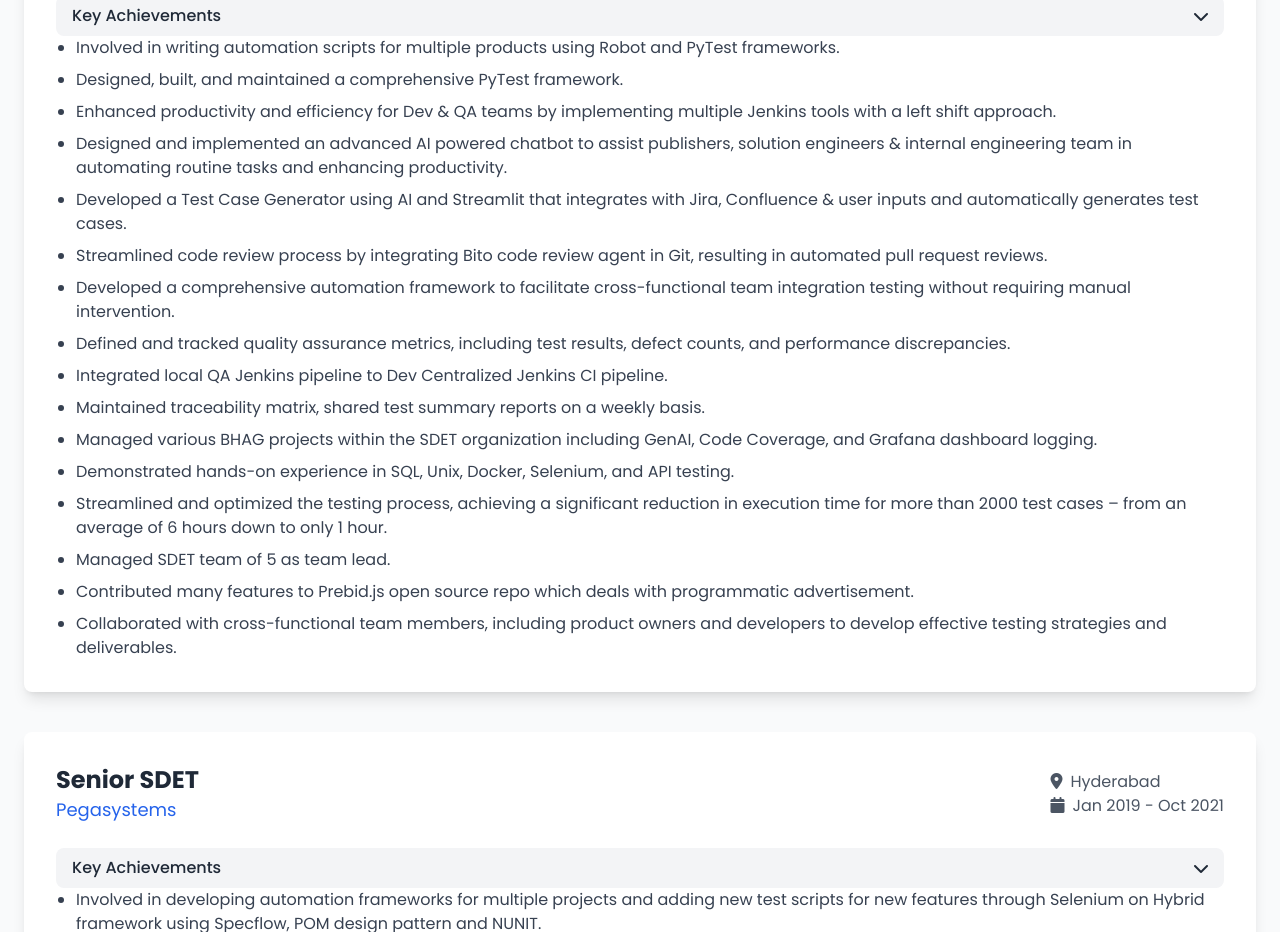
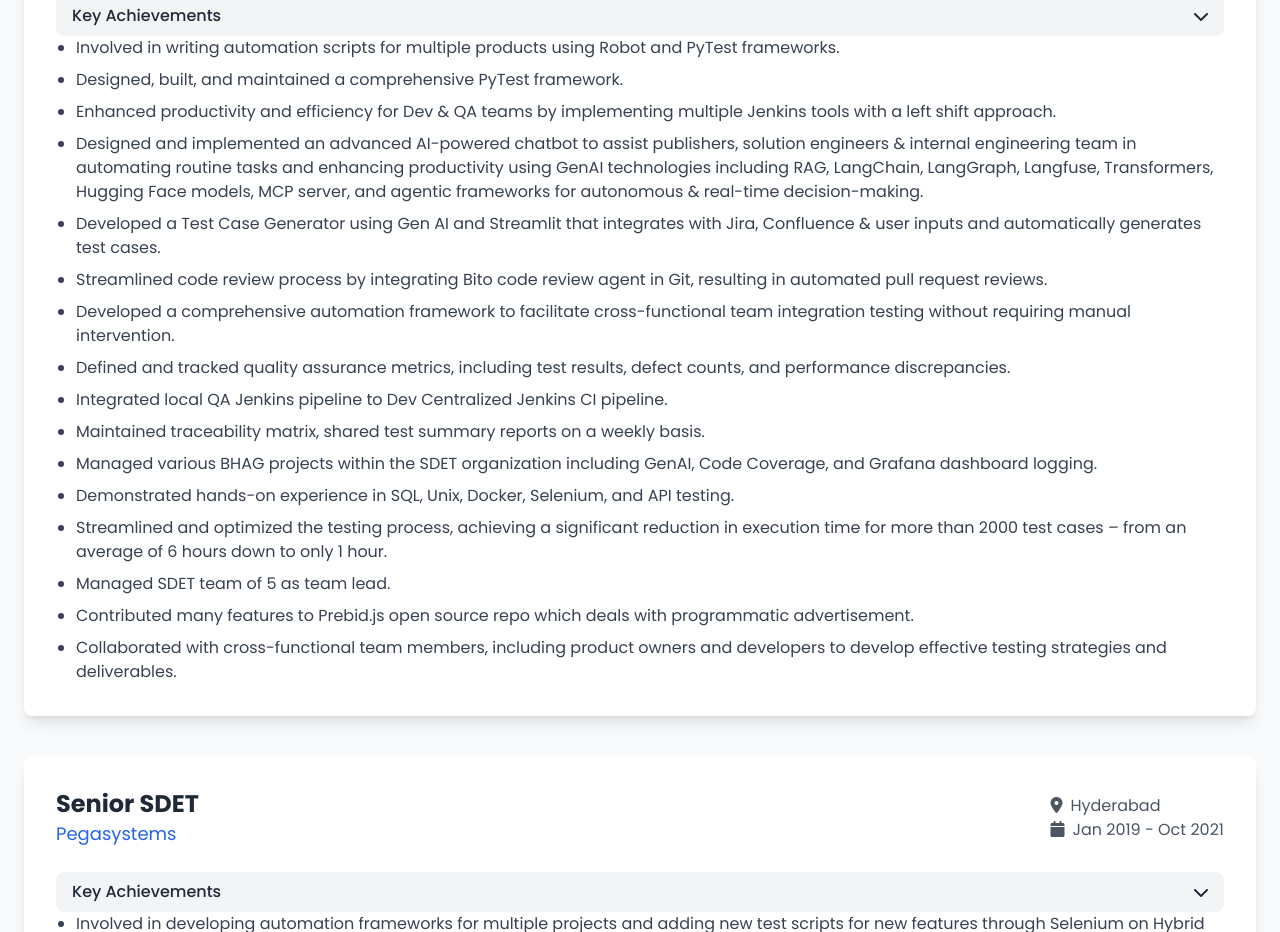
Before and after one commit to pm-asit-sahoo/asit-portfolio, a plain HTML site: page index.html in a window 1280 px wide. Shown: the part 5620-6552 px from the top of the page. Drawn offline with nearby package versions, Linux system fonts and the light colour scheme.

Commit message:
Update index.html

```diff
--- a/index.html
+++ b/index.html
@@ -886,8 +886,8 @@
                         <li>Involved in writing automation scripts for multiple products using Robot and PyTest frameworks.</li>
                         <li>Designed, built, and maintained a comprehensive PyTest framework.</li>
                         <li>Enhanced productivity and efficiency for Dev & QA teams by implementing multiple Jenkins tools with a left shift approach.</li>
-                        <li>Designed and implemented an advanced AI powered chatbot to assist publishers, solution engineers & internal engineering team in automating routine tasks and enhancing productivity.</li>
-                        <li>Developed a Test Case Generator using AI and Streamlit that integrates with Jira, Confluence & user inputs and automatically generates test cases.</li>
+                        <li>Designed and implemented an advanced AI-powered chatbot to assist publishers, solution engineers & internal engineering team in automating routine tasks and enhancing productivity using GenAI technologies including RAG, LangChain, LangGraph, Langfuse, Transformers, Hugging Face models, MCP server, and agentic frameworks for autonomous & real-time decision-making.</li>
+                        <li>Developed a Test Case Generator using Gen AI and Streamlit that integrates with Jira, Confluence & user inputs and automatically generates test cases.</li>
                         <li>Streamlined code review process by integrating Bito code review agent in Git, resulting in automated pull request reviews.</li>
                         <li>Developed a comprehensive automation framework to facilitate cross-functional team integration testing without requiring manual intervention.</li>
                         <li>Defined and tracked quality assurance metrics, including test results, defect counts, and performance discrepancies.</li>
@@ -1630,5 +1630,5 @@ ${message}`;
     <!-- DOCX to PDF conversion scripts -->
     <script src="js/docx-pdf-converter.js"></script>
     <script src="js/docx2pdf.js"></script>
-</body>
+    </body>
 </html>
```
